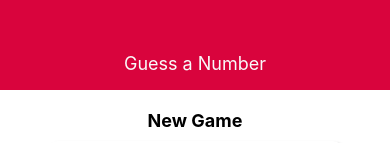
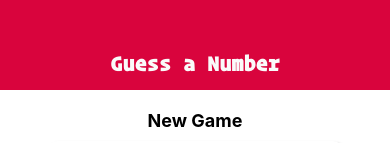
Before and after one commit to danieltov/rn-guessing-game, a React Native app: screen / in a window 390 px wide. Shown: the top 143 px of the page. Built offline with nearby package versions, Linux system fonts and the light colour scheme.

Commit message:
Updated styled components

```diff
--- a/components/BodyText.js
+++ b/components/BodyText.js
@@ -9,7 +9,8 @@ const BodyText = props => {
 
 const styles = StyleSheet.create({
   text: {
-    fontFamily: 'operator-mono'
+    fontFamily: 'operator-mono',
+    fontSize: 16
   }
 })
 
--- a/components/Header.js
+++ b/components/Header.js
@@ -1,11 +1,12 @@
 import React from 'react'
-import { View, Text, StyleSheet } from 'react-native'
+import { View, StyleSheet } from 'react-native'
+import Title from './Title'
 import Colors from '../constants/colors'
 
 const Header = props => {
   return (
     <View style={styles.screen}>
-      <Text style={styles.title}>{props.title}</Text>
+      <Title style={styles.title}>{props.title}</Title>
     </View>
   )
 }
@@ -20,8 +21,7 @@ const styles = StyleSheet.create({
     alignItems: 'center'
   },
   title: {
-    color: Colors.light,
-    fontSize: 18
+    color: Colors.light
   }
 })
 
--- a/components/Title.js
+++ b/components/Title.js
@@ -10,7 +10,7 @@ const Title = props => {
 const styles = StyleSheet.create({
   title: {
     fontFamily: 'operator-mono-bold',
-    fontSize: 18,
+    fontSize: 22,
     fontWeight: 'bold'
   }
 })
```
